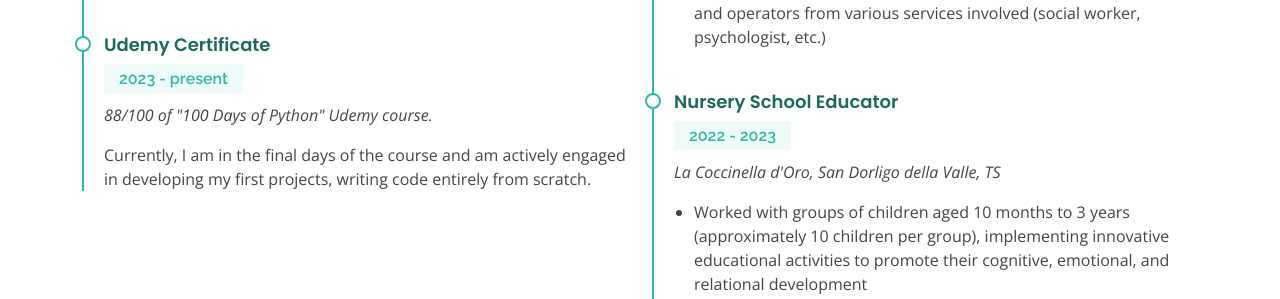
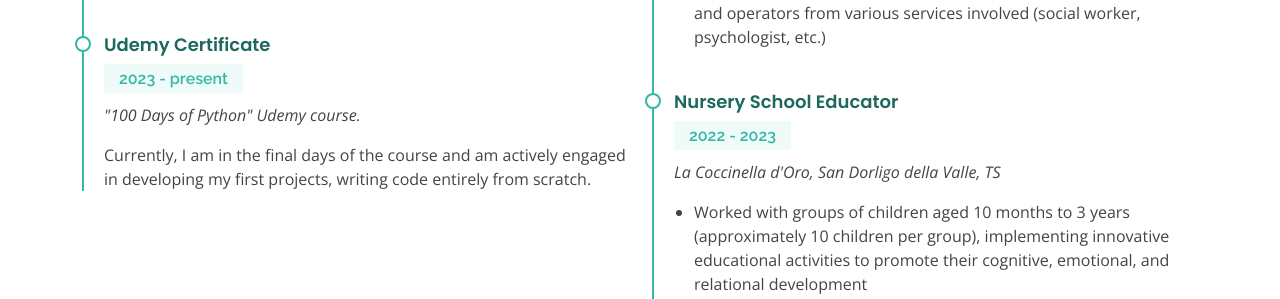
Before and after one commit to annaAdm/Portfolio, a Flask app: page /resume in a window 1280 px wide. Shown: the part 1013-1312 px from the top of the page. Run offline with Flask 3, Linux system fonts and the light colour scheme; some libraries are stand-ins or nearby versions.

Commit message:
resume improvements

```diff
--- a/templates/resume.html
+++ b/templates/resume.html
@@ -44,7 +44,7 @@
             <div class="resume-item">
                 <h4>Udemy Certificate</h4>
                 <h5>2023 - present </h5>
-                <p><em>88/100 of "100 Days of Python" Udemy course.</em></p>
+                <p><em>"100 Days of Python" Udemy course.</em></p>
 <p>Currently, I am in the final days of the course and am actively engaged in developing my first projects, writing code entirely from scratch.</p>
             </div>
               </div>
```
